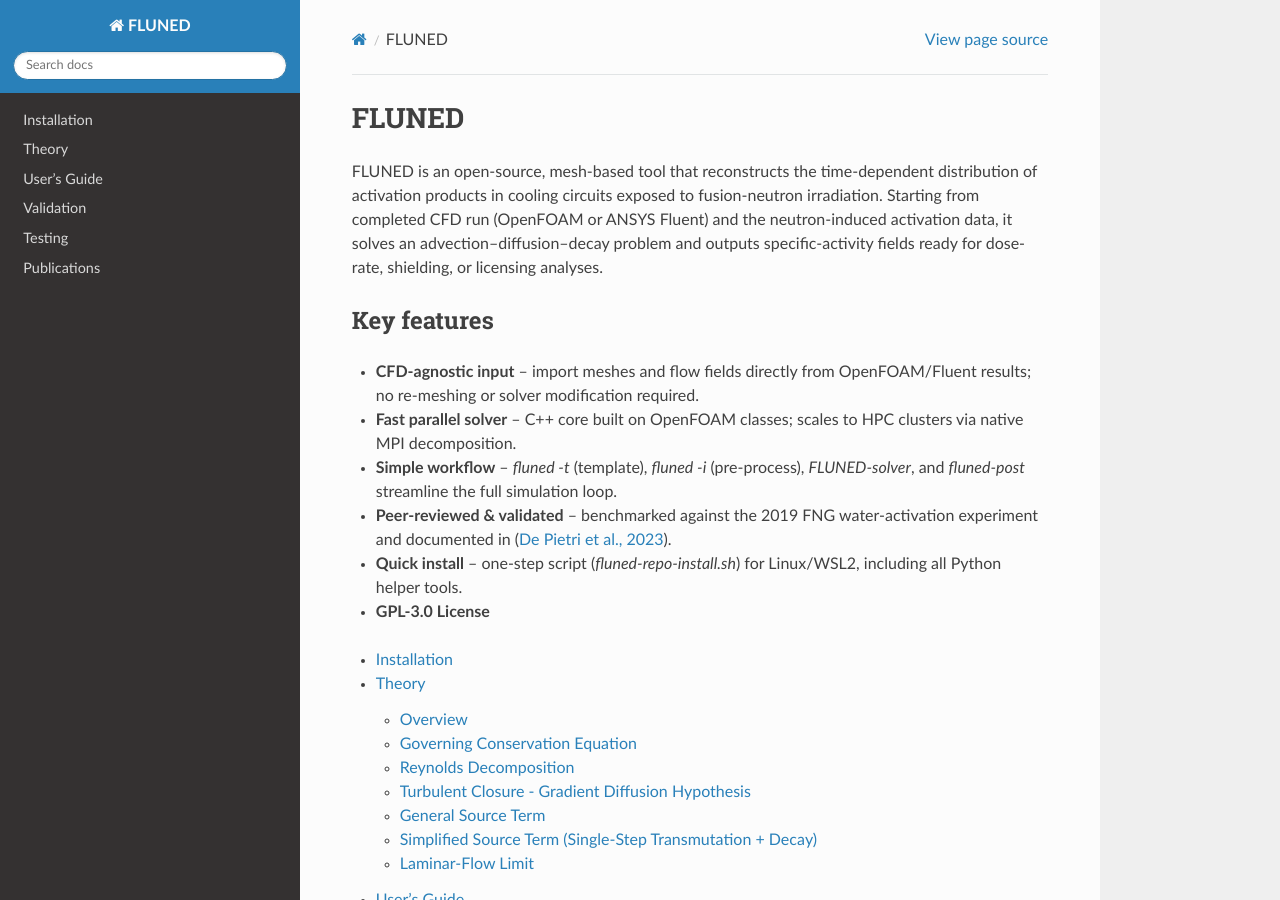
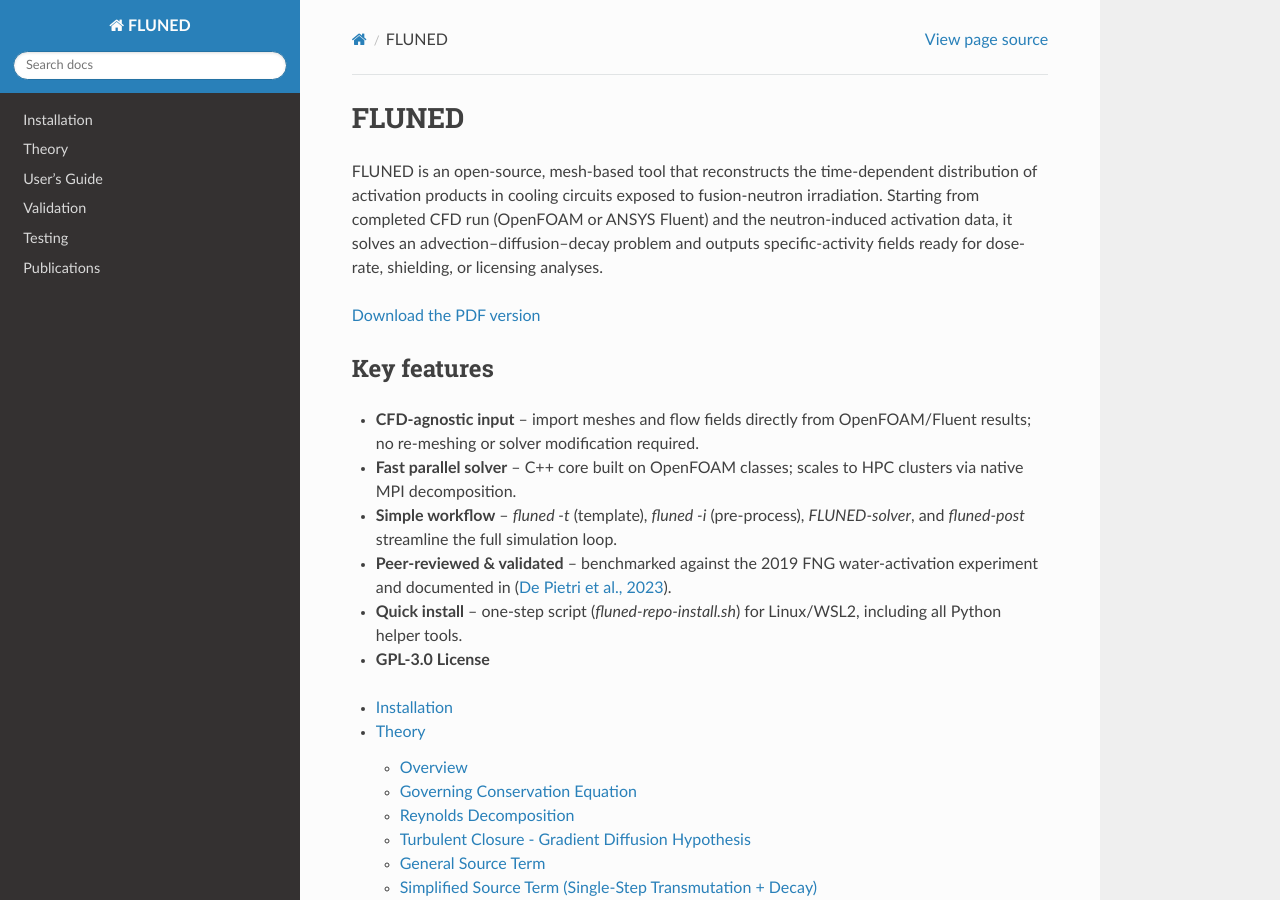
Before and after one commit to marco-de-pietri/FLUNED-repository, a Sphinx documentation site: the page built from docs/source/index.rst, in a window 1280 px wide and 900 px high. Built offline with Sphinx 7.4.7 and the Read the Docs theme 3.1.0, drawn with Linux system fonts in a browser that asks for light colours; pages that are not in the unit, such as notebooks, are missing from menus.

Commit message:
add download link

```diff
--- a/docs/source/index.rst
+++ b/docs/source/index.rst
@@ -12,6 +12,10 @@ FLUNED is an open-source, mesh-based tool that reconstructs the time-dependent d
 circuits exposed to fusion-neutron irradiation.
 Starting from completed CFD run (OpenFOAM or ANSYS Fluent) and the neutron-induced activation data,
 it solves an advection–diffusion–decay problem and outputs specific-activity fields ready for dose-rate, shielding, or licensing analyses.
+
+.. only:: html
+
+   `Download the PDF version <_downloads/FLUNED.pdf>`_
 
 Key features
 ------------
```
Also changed, not shown: 1 other file.
